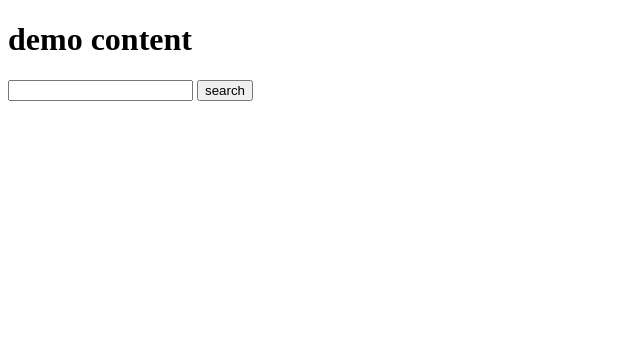
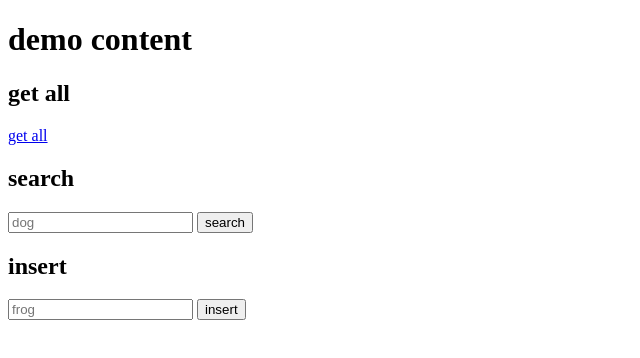
Before and after one commit to rafeibrahim/node2019, a website: page public/test.html in a window 1280 px wide. Shown: the whole page, without its empty margins (0-640 px from the left). Drawn offline with Linux system fonts and the light colour scheme.

Commit message:
body parser with HTTP POST and mysql INSERT

```diff
--- a/package.json
+++ b/package.json
@@ -23,6 +23,7 @@
   },
   "homepage": "https://github.com/rafeibrahim/node2019#readme",
   "dependencies": {
+    "body-parser": "^1.19.0",
     "dotenv": "^8.2.0",
     "express": "^4.17.1",
     "mysql2": "^2.0.0"
--- a/public/test.html
+++ b/public/test.html
@@ -6,9 +6,24 @@
   </head>
   <body>
     <h1>demo content</h1>
+    <h2>
+      get all
+    </h2>
+    <a href="/animals">get all</a>
+    <h2>
+      search
+    </h2>
     <form action="/animal">
-      <input type="text" name="name">
+      <input type="text" name="name" placeholder="dog">
       <input type="submit" value="search">
     </form>
+    <h2>
+      insert
+    </h2>
+    <form action="/animal" method="post">
+      <input type="text" name="name" placeholder="frog">
+      <input type="submit" value="insert">
+    </form>
+
   </body>
 </html>
```
Also changed, not shown: index.js (+18 -0 lines).
